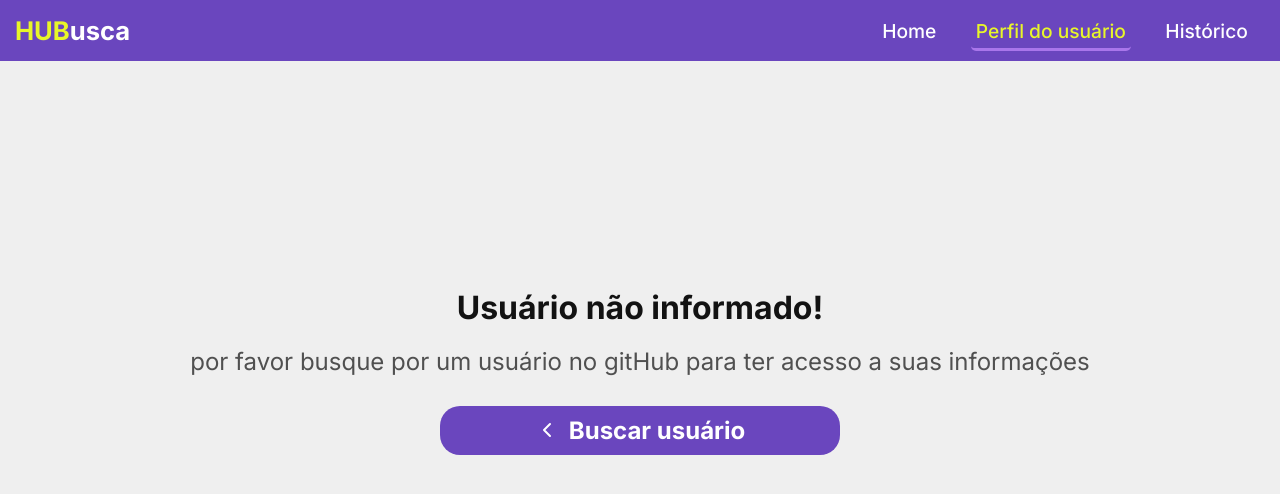
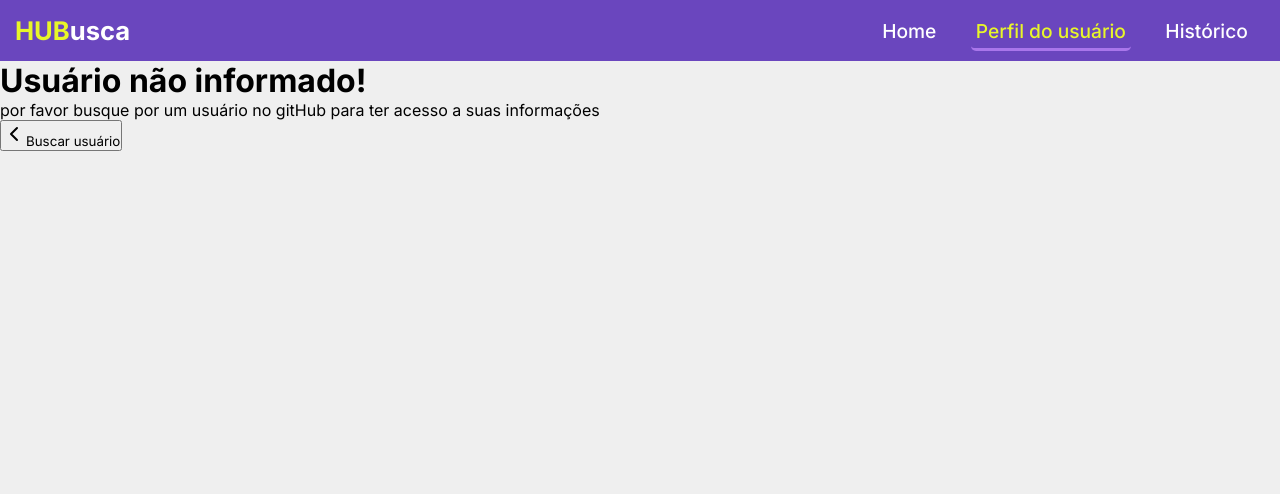
Before and after one commit to PolianaSouza/hub-busca, a Next.js app: page /informacao-usuario in a window 1280 px wide. Shown: the top 494 px of the page. Built offline with nearby package versions, Linux system fonts and the light colour scheme.

Commit message:
Remoção de estilo não utilizado

```diff
--- a/src/styles/informacao-usuario.module.css
+++ b/src/styles/informacao-usuario.module.css
@@ -38,59 +38,6 @@
 
 .strong {
   color: #121212;
-}
-
-.containerNotUser {
-  display: flex;
-  align-items: center;
-  justify-content: center;
-  gap: 20px;
-  width: 100%;
-  height: 90vh;
-}
-
-.cardMessage {
-  display: flex;
-  flex-direction: column;
-  align-items: center;
-  justify-content: center;
-  gap: 20px;
-  width: 100%;
-  transform: translate(0, -50px);
-}
-
-.cardMessage h1 {
-  font-size: 2rem;
-  color: #121212;
-}
-
-.cardMessage p {
-  font-size: 1.5rem;
-  color: #505050;
-  text-align: center;
-}
-
-.btnGoBack {
-  display: flex;
-  justify-content: center;
-  align-items: center;
-  gap: 10px;
-  width: 100%;
-  max-width: 400px;
-  background-color: #6a46be;
-  color: #ffffff;
-  border: none;
-  border-radius: 20px;
-  padding: 10px;
-  margin-top: 10px;
-  font-size: 1.5rem;
-  font-weight: bold;
-  transition: 0.5s;
-}
-
-.btnGoBack:hover {
-  background-color: #a976eb;
-  cursor: pointer;
 }
 
 .divLoading {
```
